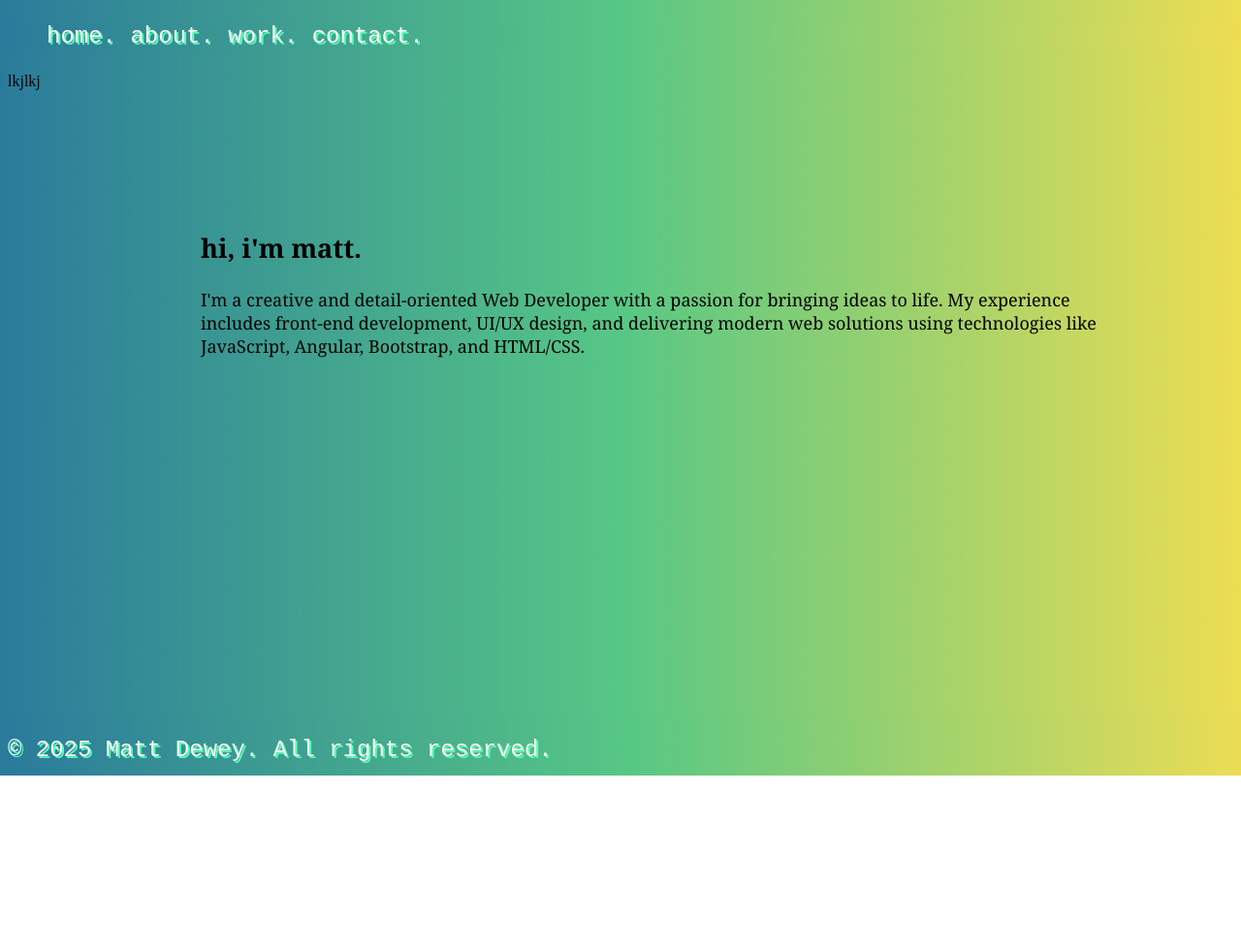
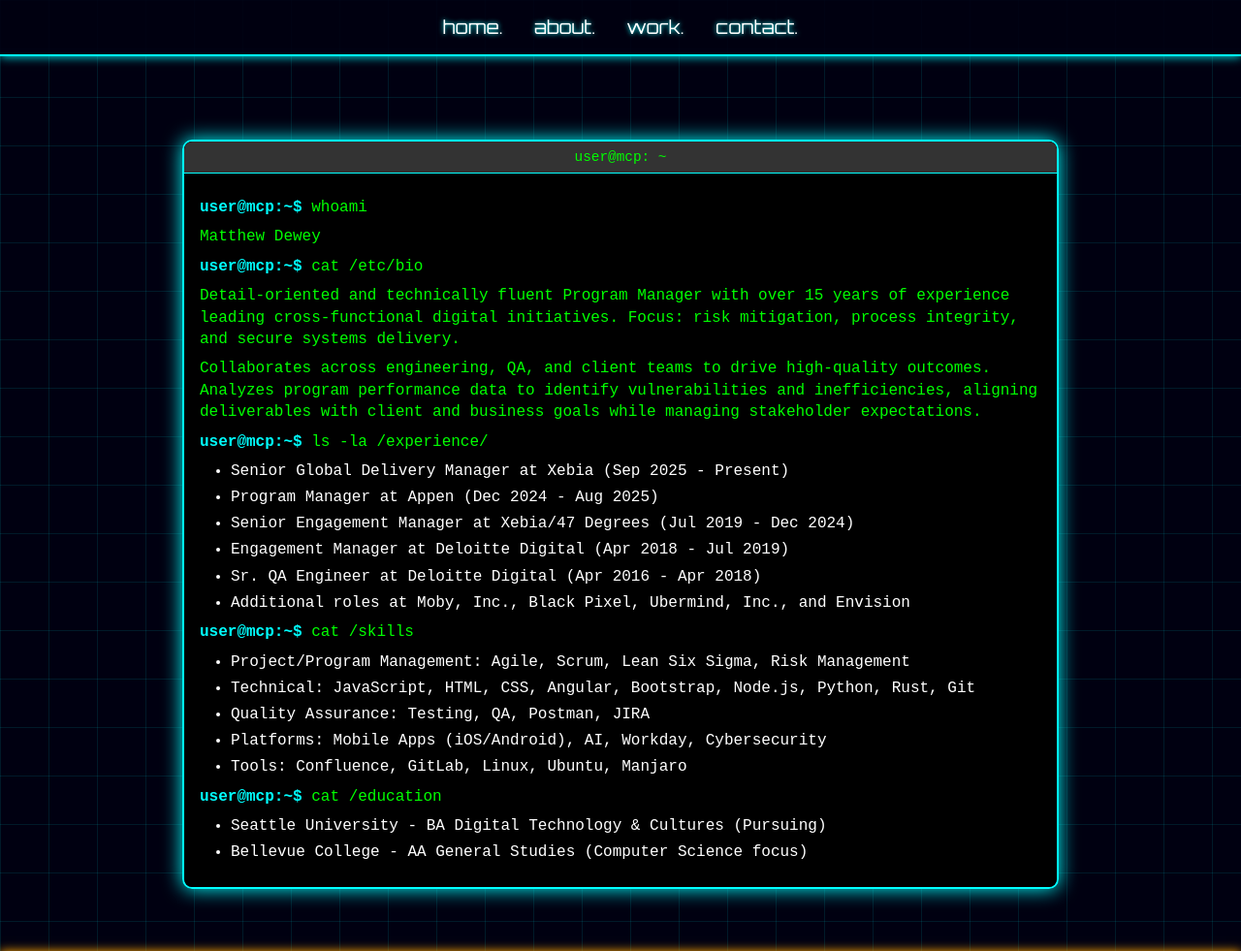
Before and after one commit to mattfromseattle/mattdewey, a plain HTML site: page pages/about.html in a window 1280 px wide. Shown: the top 981 px of the page at 97% size. Before the commit the page ends 800 px from the top, so only its background shows below. Drawn offline with Linux system fonts and the light colour scheme.

Commit message:
Complete site revamp.

```diff
--- a/pages/about.html
+++ b/pages/about.html
@@ -1,9 +1,13 @@
-<!DOCTYPE html>
+<!doctype html>
 <html lang="en">
   <head>
     <meta charset="UTF-8" />
     <meta name="viewport" content="width=device-width, initial-scale=1.0" />
-    <title>about.</title>
+    <title>About - Matt Dewey</title>
+    <link
+      href="https://fonts.googleapis.com/css2?family=Orbitron:wght@400;700&display=swap"
+      rel="stylesheet"
+    />
     <link rel="stylesheet" href="/styles/styles.css" />
   </head>
   <body>
@@ -19,26 +23,46 @@
             </ul>
           </div>
         </div>
-        <div id="content">
-          <section id="welcome" class="welcome">
-            <h1>hi, i'm matt.</h1>
-            <p>
-              I'm a creative and detail-oriented Web Developer with a passion
-              for bringing ideas to life. My experience includes front-end
-              development, UI/UX design, and delivering modern web solutions
-              using technologies like JavaScript, Angular, Bootstrap, and
-              HTML/CSS.
-            </p>
-          </section>
-          <section id="details" class="details">
-            lkjlkj
-          </section>
-        </div>
       </div>
+      <main>
+        <section id="welcome" class="welcome terminal">
+          <div class="terminal-window">
+            <div class="terminal-header">user@mcp: ~</div>
+            <div class="terminal-content">
+              <p><span class="prompt">user@mcp:~$</span> whoami</p>
+              <p>Matthew Dewey</p>
+              <p><span class="prompt">user@mcp:~$</span> cat /etc/bio</p>
+              <p>Detail-oriented and technically fluent Program Manager with over 15 years of experience leading cross-functional digital initiatives. Focus: risk mitigation, process integrity, and secure systems delivery.</p>
+              <p>Collaborates across engineering, QA, and client teams to drive high-quality outcomes. Analyzes program performance data to identify vulnerabilities and inefficiencies, aligning deliverables with client and business goals while managing stakeholder expectations.</p>
+              <p><span class="prompt">user@mcp:~$</span> ls -la /experience/</p>
+              <ul>
+                <li>Senior Global Delivery Manager at Xebia (Sep 2025 - Present)</li>
+                <li>Program Manager at Appen (Dec 2024 - Aug 2025)</li>
+                <li>Senior Engagement Manager at Xebia/47 Degrees (Jul 2019 - Dec 2024)</li>
+                <li>Engagement Manager at Deloitte Digital (Apr 2018 - Jul 2019)</li>
+                <li>Sr. QA Engineer at Deloitte Digital (Apr 2016 - Apr 2018)</li>
+                <li>Additional roles at Moby, Inc., Black Pixel, Ubermind, Inc., and Envision</li>
+              </ul>
+              <p><span class="prompt">user@mcp:~$</span> cat /skills</p>
+              <ul>
+                <li>Project/Program Management: Agile, Scrum, Lean Six Sigma, Risk Management</li>
+                <li>Technical: JavaScript, HTML, CSS, Angular, Bootstrap, Node.js, Python, Rust, Git</li>
+                <li>Quality Assurance: Testing, QA, Postman, JIRA</li>
+                <li>Platforms: Mobile Apps (iOS/Android), AI, Workday, Cybersecurity</li>
+                <li>Tools: Confluence, GitLab, Linux, Ubuntu, Manjaro</li>
+              </ul>
+              <p><span class="prompt">user@mcp:~$</span> cat /education</p>
+              <ul>
+                <li>Seattle University - BA Digital Technology & Cultures (Pursuing)</li>
+                <li>Bellevue College - AA General Studies (Computer Science focus)</li>
+              </ul>
+            </div>
+          </div>
+        </section>
+      </main>
     </div>
     <footer id="footer">
       <p>&copy; 2025 Matt Dewey. All rights reserved.</p>
     </footer>
-    <script src="/scripts/main.js"></script>
   </body>
 </html>
--- a/styles/styles.css
+++ b/styles/styles.css
@@ -1,159 +1,210 @@
-#navbar {
-    width: 100vw;
-    height: 2rem;
+/* Tron Theme Styles */
+
+@import url('https://fonts.googleapis.com/css2?family=Orbitron:wght@400;700&display=swap');
+
+body {
     margin: 0;
     padding: 0;
-    font-family: 'Courier New', Courier, monospace;
-    font-size: 24px;
+    background: #000011;
+    background-image:
+        linear-gradient(rgba(0, 255, 255, 0.1) 1px, transparent 1px),
+        linear-gradient(90deg, rgba(0, 255, 255, 0.1) 1px, transparent 1px);
+    background-size: 50px 50px;
+    color: #FFFFFF;
+    font-family: 'Orbitron', monospace;
+    overflow-x: hidden;
+}
+
+#page {
+    min-height: 100vh;
+    display: flex;
+    flex-direction: column;
+}
+
+#header {
+    position: fixed;
+    top: 0;
+    width: 100%;
+    z-index: 100;
+}
+
+#navbar {
+    background: rgba(0, 0, 17, 0.9);
+    border-bottom: 2px solid #00FFFF;
+    padding: 1rem;
+    box-shadow: 0 0 10px #00FFFF;
+}
+
+#breadcrumbs ul {
+    list-style: none;
+    padding: 0;
+    margin: 0;
+    display: flex;
+    justify-content: center;
+    gap: 2rem;
+}
+
+#breadcrumbs a {
+    color: #FFFFFF;
+    text-decoration: none;
+    font-size: 1.2rem;
+    text-shadow: 0 0 5px #00FFFF;
+    transition: color 0.3s;
+}
+
+#breadcrumbs a:hover {
+    color: #00FFFF;
+    text-shadow: 0 0 10px #00FFFF;
+}
+
+main {
+    flex: 1;
+    display: flex;
+    flex-direction: column;
+    justify-content: center;
+    align-items: center;
+    text-align: center;
+    padding: 2rem;
+    margin-top: 5rem; /* Account for fixed header */
+}
+
+#logo1 {
+    margin-bottom: 2rem;
+}
+
+.backgroundLogo1 {
+    max-width: 300px;
+    height: auto;
+    opacity: 0.7;
+    filter: drop-shadow(0 0 10px #00FFFF);
+}
+
+#shortBlurb {
+    margin-bottom: 2rem;
+}
+
+#intro {
+    font-size: 3rem;
+    color: #FFFFFF;
+    text-shadow: 0 0 20px #00FFFF;
+    animation: flicker 2s infinite alternate;
+}
+
+@keyframes flicker {
+    0% { opacity: 1; }
+    50% { opacity: 0.8; }
+    100% { opacity: 1; }
+}
+
+.welcome {
+    max-width: 900px;
+    margin: 2rem auto;
+    padding: 0;
+    background: rgba(0, 0, 17, 0.9);
+    border: 2px solid #00FFFF;
+    border-radius: 10px;
+    box-shadow: 0 0 20px #00FFFF;
+    overflow: hidden;
+}
+
+.terminal-window {
+    background: #000;
+    border-radius: 8px;
+    overflow: hidden;
+}
+
+.terminal-header {
+    background: #333;
+    color: #00FF00;
+    padding: 0.5rem 1rem;
+    font-size: 0.9rem;
+    font-family: 'Courier New', monospace;
+    border-bottom: 1px solid #00FFFF;
+}
+
+.terminal-content {
+    padding: 1rem;
+    font-family: 'Courier New', monospace;
+    font-size: 1rem;
+    line-height: 1.4;
+    color: #00FF00;
     text-align: left;
-    border-radius: 5px;
-    height: auto;
-    width: auto;
-    background: linear-gradient(90deg,rgba(42, 123, 155, 1) 0%, rgba(87, 199, 133, 1) 50%, rgba(237, 221, 83, 1) 100%);
-    color: #FBFBF2;
-    text-shadow: 2px 2px #52FFB8;
+}
+
+.terminal-content p {
+    margin: 0.5rem 0;
+    color: #00FF00;
+}
+
+.terminal-content .prompt {
+    color: #00FFFF;
+    font-weight: bold;
+}
+
+.terminal-content ul {
+    margin: 0.5rem 0;
+    padding-left: 2rem;
+}
+
+.terminal-content li {
+    color: #FFFFFF;
+    margin-bottom: 0.3rem;
+}
+
+.details {
+    margin-top: 2rem;
 }
 
 #footer {
-    position: absolute;
-    bottom: 0;
-    width: 100vw;
-    height: 4rem;
-    font-family: 'Courier New', Courier, monospace;
-    font-size: 24px;
-    text-align: left;
-    border-radius: 5px;
-    background: linear-gradient(90deg,rgba(42, 123, 155, 1) 0%, rgba(87, 199, 133, 1) 50%, rgba(237, 221, 83, 1) 100%);
-    color: #FBFBF2;
-    text-shadow: 2px 2px #52FFB8;
+    background: rgba(0, 0, 17, 0.9);
+    border-top: 2px solid #FFA500;
+    padding: 1rem;
+    text-align: center;
+    color: #FFFFFF;
+    text-shadow: 0 0 5px #FFA500;
+    box-shadow: 0 0 10px #FFA500;
 }
 
-#breadcrumbs {
-
-    a {
-        font-size: 24px;
-        text-decoration: none;
-        color: #FBFBF2;
-        position: relative;
-    }
-
-    li {
-        list-style-type: none;
-        display: inline-block;
-        justify-content: space-between;
-    }
-
-    a:hover {
-        color: #4DFFF3;
-    }
+#footer p {
+    margin: 0;
+    font-size: 1rem;
 }
 
-.welcome {
-    font-size: 18px;
-    font-family: Georgia, 'Times New Roman', Times, serif;
-    color: #000000;
-    height: auto;
-    width: 75%;
-    padding: 10px;
-    margin: 5px;
-    position: absolute;
-    top: 25%;
-    left: 15%;
-}
-
-.backgroundLogo1 {
-    opacity: 0.2;
-    padding: 0;
-    position:relative;
-    top: 10%;
-    left: 10%;
-    height: 100%;
-    width: 100%;
-}
-
-#name {
-    height: auto;
-    width: auto;
-    margin: auto;
-    color: #FBFBF2;
-    font-family: 'Black Jack', sans-serif, cursive;
-
-   h1 {
-        font-size: 48px;
-        padding: 10px;
-        margin: 5px;
-                position-anchor: relative;
-    }
-
-    h2 {
-        font-size: 24px;
-        padding: 10px;
-        margin: 5px;
-        position-anchor: relative;
-        position: absolute;
-                top: 30%;
-        left: 5%;
-    }
-
-    h3 {
-        font-size: 45px;
-        padding: 10px;
-        margin: 5px;
-                position-anchor: relative;
-        position: absolute;
-                top: 50%;
-        left: 45%;
-    }
-
-    #logo {
-        height: 250px;
-        width: 250px;
-        padding: 10px;
-        margin: 5px;
-    }
+/* Additional styles for other pages */
+#name h1, #name h2, #name h3 {
+    color: #00FF00;
+    text-shadow: 0 0 10px #00FF00;
 }
 
 .projects {
-    height: auto;
-    width: auto;
-    padding: 10px;
-    margin: 5px;
-    border-radius: 5px;
-    border-style: double;
-    border-color: #FFF;
-    color: #FBFBF2;
-
-    li {
-        color: #FBFBF2;
-        font-size: 24px;
-        list-style-type: none;
-
-        a {
-            text-decoration: underline;
-            color: #FBFBF2;
-        }
-    }
+    background: rgba(0, 0, 17, 0.8);
+    border: 1px solid #00FFFF;
+    border-radius: 10px;
+    padding: 2rem;
+    margin: 2rem auto;
+    max-width: 800px;
+    box-shadow: 0 0 20px #00FFFF;
 }
 
-body {
-background: #000000;
-    background: linear-gradient(90deg,rgba(42, 123, 155, 1) 0%, rgba(87, 199, 133, 1) 50%, rgba(237, 221, 83, 1) 100%);
+.projects li {
+    color: #FFFFFF;
+    margin-bottom: 1rem;
+}
+
+.projects a {
+    color: #00FFFF;
+    text-decoration: none;
+}
+
+.projects a:hover {
+    text-shadow: 0 0 10px #00FFFF;
 }
 
 aside {
-    float: right;
-    width: auto;
-    height: auto;
-    padding: 10px;
-    margin: 5px;
-    border-radius: 5px;
+    background: rgba(0, 0, 17, 0.8);
+    border: 1px solid #00FFFF;
+    border-radius: 10px;
+    padding: 1rem;
+    margin: 1rem;
+    box-shadow: 0 0 10px #00FFFF;
 }
-
-#intro {
-    font-size: 50px;
-    font-family: 'Lucida Sans', 'Lucida Sans Regular', 'Lucida Grande', 'Lucida Sans Unicode', Geneva, Verdana, sans-serif;
-    text-shadow: 2px 2px #daff52;
-        position: absolute;
-    top: 35%;
-    left: 25%;
-}
```
Also changed, not shown: index.html (+12 -8 lines), pages/work.html (+30 -9 lines).
